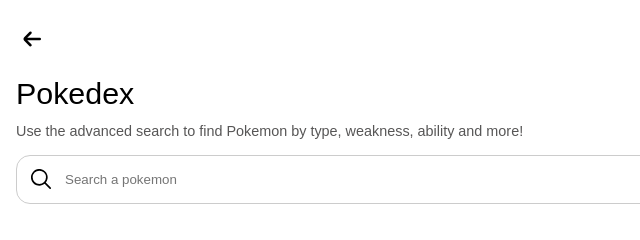
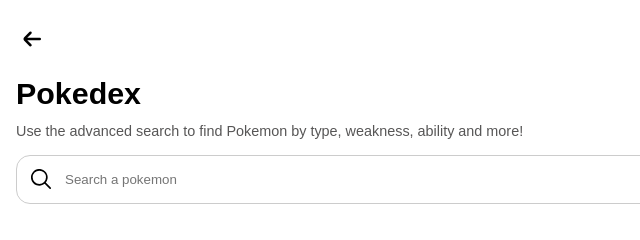
Before and after one commit to RobertoPacheco122/Pokedex-app, a website built with webpack: page index.html in a window 1280 px wide. Shown: the full height of the page, 0-640 px from the left. Built offline with nearby package versions, Linux system fonts and the light colour scheme; no server answers.

Commit message:
Adicionando proporiedades do css utilitário no h1

```diff
--- a/index.html
+++ b/index.html
@@ -19,7 +19,7 @@
     </header>
     <main class="main">
       <div class="main--container container-1">
-        <h1 class="main__title">Pokedex</h1>
+        <h1 class="main__title bold">Pokedex</h1>
         <h2 class="main__subtitle">Use the advanced search to find Pokemon by type, weakness, ability and more!</h2>
         <form action="" class="main__form">
           <div class="main--container--form">
```
